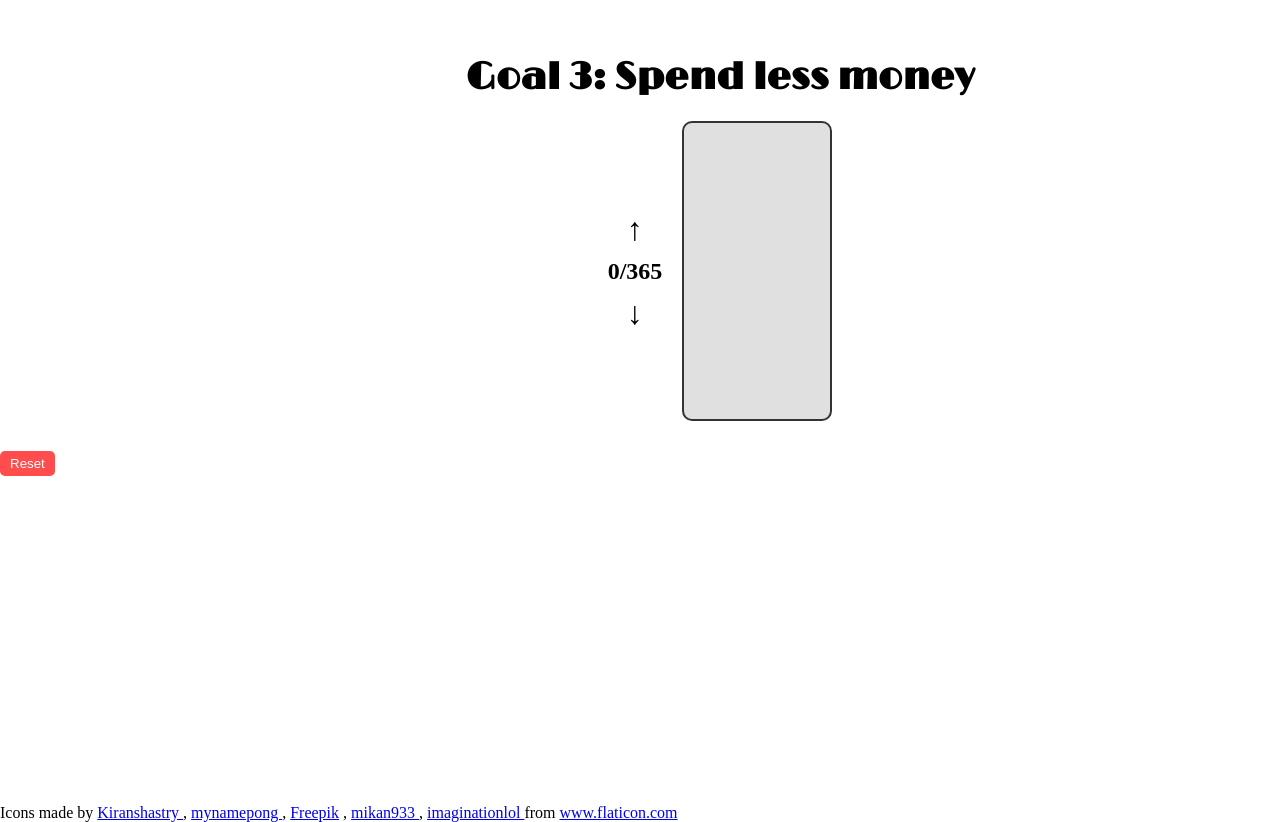
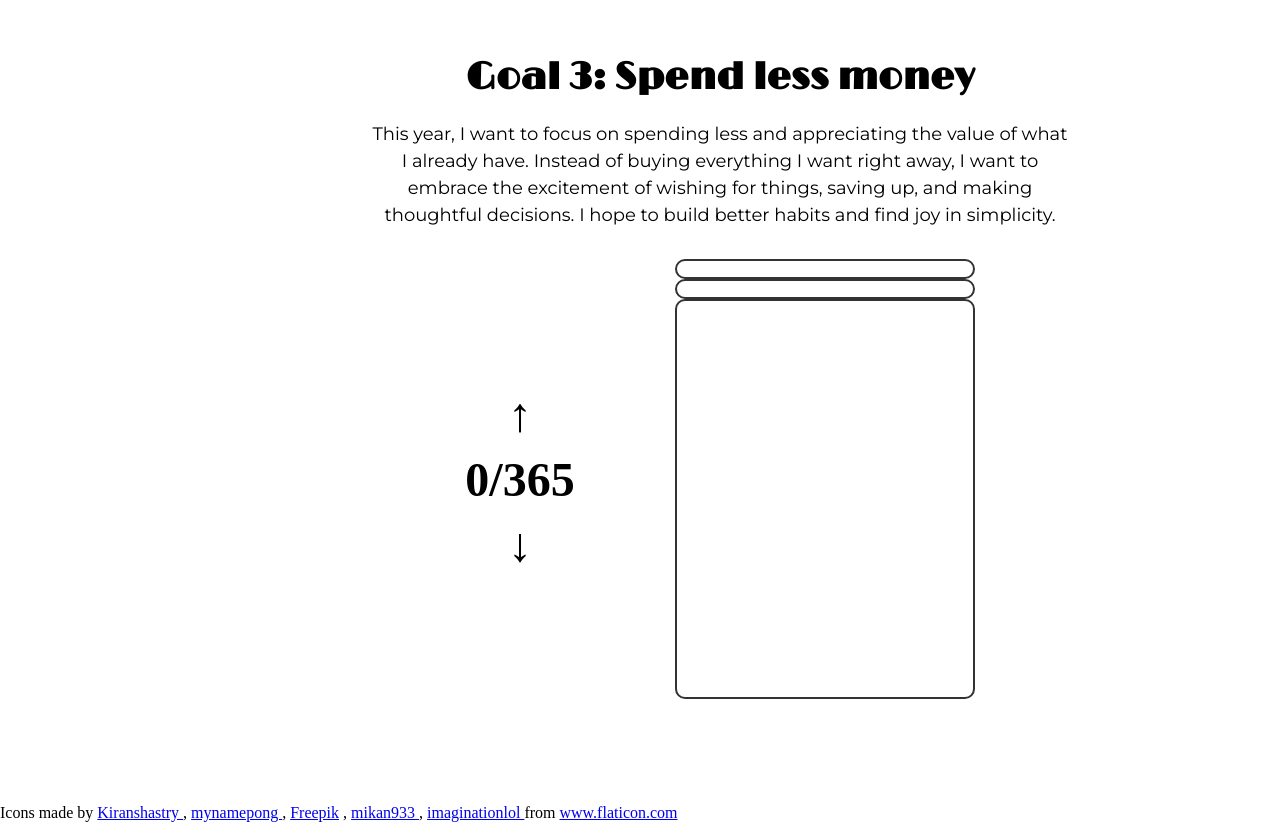
Before and after one commit to rikkejuliane/newyearsresolution-shecodes, a plain HTML site: page index.html in a window 1280 px wide. Shown: the part 3200-4022 px from the top of the page. Drawn offline with nearby package versions, Linux system fonts and the light colour scheme.

Commit message:
finished the no spend section

```diff
--- a/index.html
+++ b/index.html
@@ -293,7 +293,8 @@
       }
 
       /* Workout */
-      .workout-p {
+      .workout-p,
+      .nospend-p {
         display: flex;
         justify-content: center;
         width: 700px;
@@ -412,7 +413,8 @@
         display: flex;
         justify-content: center;
         align-items: center;
-        gap: 20px;
+        gap: 100px;
+        margin-top: 10px;
       }
 
       .arrows {
@@ -423,7 +425,7 @@
       }
 
       .arrow {
-        font-size: 2rem;
+        font-size: 3rem;
         cursor: pointer;
         user-select: none;
         transition: transform 0.2s;
@@ -434,17 +436,23 @@
       }
 
       .counter {
-        font-size: 1.5rem;
+        font-size: 3rem;
         font-weight: bold;
+      }
+      .jar-lid1,
+      .jar-lid2 {
+        width: 300px; /* Width of the jar top squares */
+    height: 20px; /* Height of the jar top squares */
+    border-radius: 10px;
+    border: 2px solid #333;
       }
 
       .jar {
         position: relative;
-        width: 150px;
-        height: 300px;
+        width: 300px;
+        height: 400px;
         border: 2px solid #333;
         border-radius: 10px;
-        background: #e0e0e0;
         overflow: hidden;
       }
 
@@ -614,18 +622,22 @@
             </section>
             <section id="nospend-section-wrapper">
                 <h2>Goal 3: Spend less money</h2>
+                <p class="nospend-p">This year, I want to focus on spending less and appreciating the value of what I already have. Instead of buying everything I want right away, I want to embrace the excitement of wishing for things, saving up, and making thoughtful decisions. I hope to build better habits and find joy in simplicity.</p>
                 <div class="tracker-container">
                     <div class="arrows">
                         <div class="arrow" id="upArrow">&#8593;</div>
                         <div class="counter" id="counter">0/365</div>
                         <div class="arrow" id="downArrow">&#8595;</div>
                     </div>
+                    <div>
+                    <div class="jar-lid1"></div>
+                      <div class="jar-lid2"></div>
                     <div class="jar">
                         <div class="fill" id="fill"></div>
                     </div>
                 </div>
+              </div>
                 <div class="message" id="message"></div>
-                <button class="reset" id="resetButton">Reset</button>
             </section>
         </main>
         <footer>
@@ -864,7 +876,6 @@
       const counter = document.getElementById("counter");
       const fill = document.getElementById("fill");
       const message = document.getElementById("message");
-      const resetButton = document.getElementById("resetButton");
 
       let count = parseInt(localStorage.getItem("noSpendCount")) || 0;
       updateUI();
@@ -885,11 +896,6 @@
         }
       });
 
-      // Reset the tracker
-      resetButton.addEventListener("click", () => {
-        count = 0;
-        saveAndUpdate();
-      });
 
       // Save to localStorage and update the UI
       function saveAndUpdate() {
```
